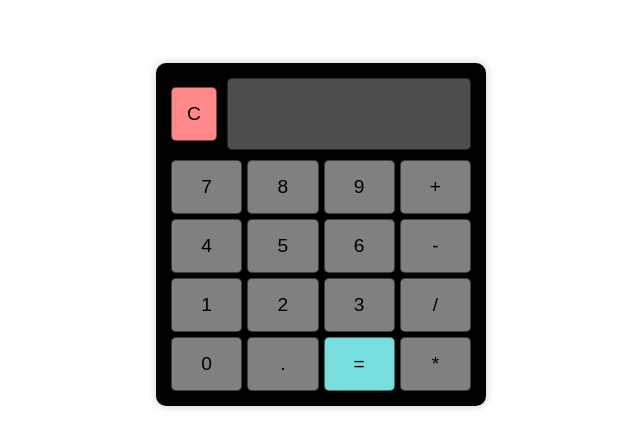
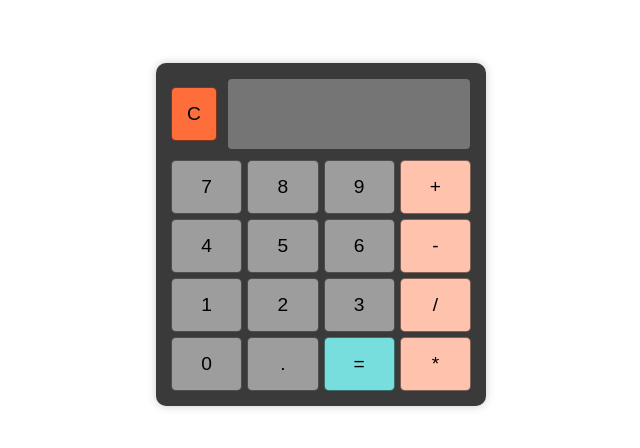
Before and after one commit to hasinduudara/ITS-Assignment-06, a plain HTML site: page index.html in a window 1280 px wide. Shown: the part 174-622 px from the top of the page, without its empty margins (319-959 px from the left). Drawn offline with Linux system fonts and the light colour scheme.

Commit message:
update index.html: modify button styles and add function class for operators

```diff
--- a/index.html
+++ b/index.html
@@ -19,7 +19,7 @@
         padding: 15px;
         border-radius: 10px;
         box-shadow: 0px 0px 10px rgba(0, 0, 0, 0.2);
-        background-color: black;
+        background-color: rgb(58, 58, 58);
       }
       .display-container {
         display: flex;
@@ -58,10 +58,13 @@
         background: rgba(255, 255, 255, 0.8);
       }
       .clear {
-        background: #f88;
+        background: rgb(253, 110, 58);
       }
       .equal {
         background: #7dd;
+      }
+      .functions {
+        background-color: rgb(255, 194, 172);
       }
     </style>
   </head>
@@ -75,19 +78,19 @@
         <button>7</button>
         <button>8</button>
         <button>9</button>
-        <button>+</button>
+        <button class="functions">+</button>
         <button>4</button>
         <button>5</button>
         <button>6</button>
-        <button>-</button>
+        <button class="functions">-</button>
         <button>1</button>
         <button>2</button>
         <button>3</button>
-        <button>/</button>
+        <button class="functions">/</button>
         <button>0</button>
         <button>.</button>
         <button class="equal">=</button>
-        <button>*</button>
+        <button class="functions">*</button>
       </div>
     </div>
   </body>
```
